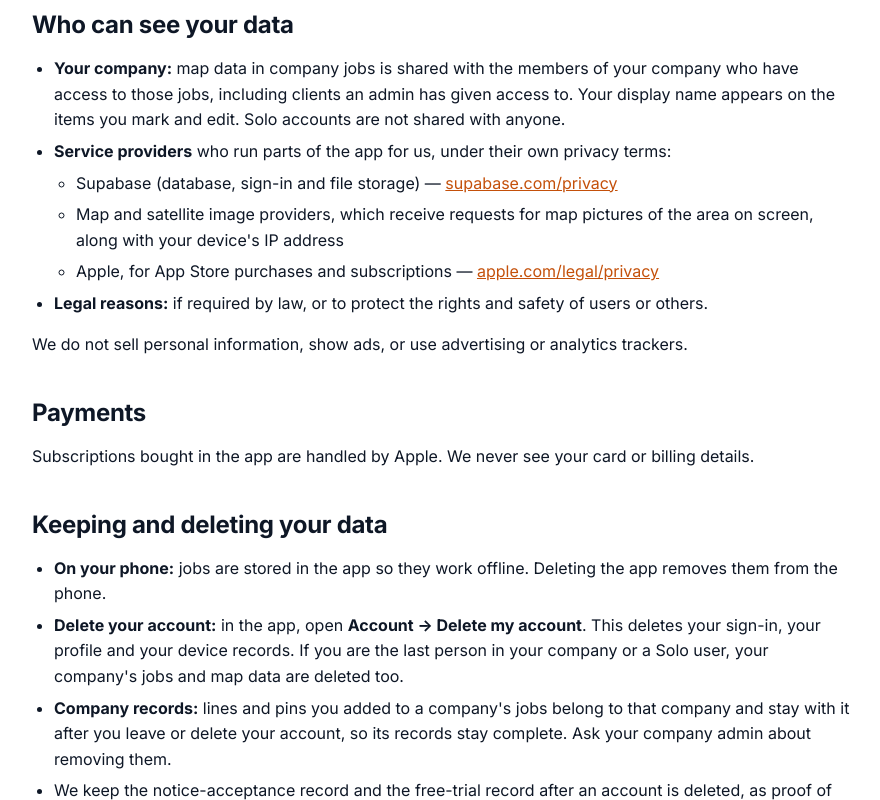
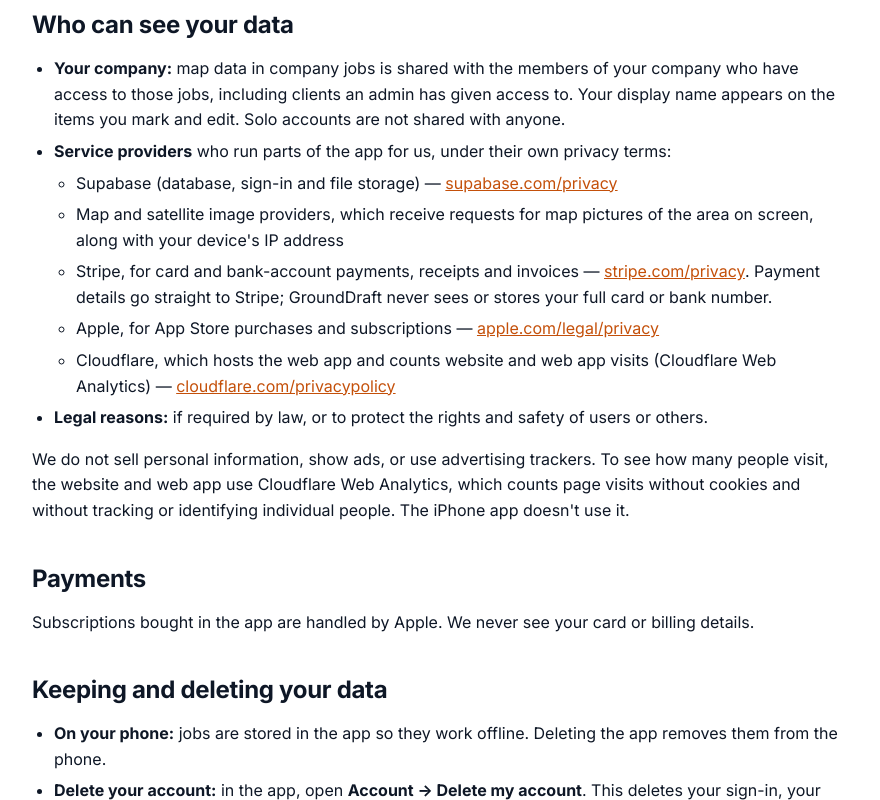
Before and after one commit to srios1022-ux/grounddraft-site, a plain HTML site: page privacy.html in a window 1280 px wide. Shown: the part 1133-1933 px from the top of the page, without its empty margins (198-1078 px from the left). Drawn offline with Linux system fonts and the light colour scheme.

Commit message:
Cloudflare Web Analytics (cookie-free visit counts); privacy policy lists Stripe and Cloudflare
Co-Authored-By: Claude Opus 5.5 <noreply@anthropic.com>

```diff
--- a/privacy.html
+++ b/privacy.html
@@ -28,7 +28,7 @@
 
   <p>GroundDraft is made by RR Digital ("we", "us"). This policy explains what information the app uses, why,
   and what you can do about it. In short: <b>we use your information only to run the app for you and your company.
-  There are no ads, no tracking, and we don't sell or share personal information.</b></p>
+  There are no ads, no ad tracking, and we don't sell or share personal information.</b></p>
 
   <h2>Information you give us</h2>
   <ul>
@@ -72,11 +72,17 @@
         <li>Supabase (database, sign-in and file storage) — <a href="https://supabase.com/privacy">supabase.com/privacy</a></li>
         <li>Map and satellite image providers, which receive requests for map pictures of the area on screen,
           along with your device's IP address</li>
+        <li>Stripe, for card and bank-account payments, receipts and invoices — <a href="https://stripe.com/privacy">stripe.com/privacy</a>.
+          Payment details go straight to Stripe; GroundDraft never sees or stores your full card or bank number.</li>
         <li>Apple, for App Store purchases and subscriptions — <a href="https://www.apple.com/legal/privacy/">apple.com/legal/privacy</a></li>
+        <li>Cloudflare, which hosts the web app and counts website and web app visits (Cloudflare Web Analytics) —
+          <a href="https://www.cloudflare.com/privacypolicy/">cloudflare.com/privacypolicy</a></li>
       </ul></li>
     <li><b>Legal reasons:</b> if required by law, or to protect the rights and safety of users or others.</li>
   </ul>
-  <p>We do not sell personal information, show ads, or use advertising or analytics trackers.</p>
+  <p>We do not sell personal information, show ads, or use advertising trackers. To see how many people visit, the
+  website and web app use Cloudflare Web Analytics, which counts page visits without cookies and without tracking or
+  identifying individual people. The iPhone app doesn't use it.</p>
 
   <h2>Payments</h2>
   <p>Subscriptions bought in the app are handled by Apple. We never see your card or billing details.</p>
@@ -127,5 +133,6 @@
   </div>
   <div>Made by <a href="https://rrdigital.app/">RR Digital</a> · © 2026</div>
 </div></footer>
+<!-- Cloudflare Web Analytics: counts visits without cookies --><script defer src='https://static.cloudflareinsights.com/beacon.min.js' data-cf-beacon='{"token": "ceca91ece9524c42bbc29e8f4c7ce8b6"}'></script>
 </body>
 </html>
```
Also changed, not shown: index.html (+1 -0 lines), start.html (+1 -0 lines), support.html (+1 -0 lines), terms.html (+1 -0 lines).
